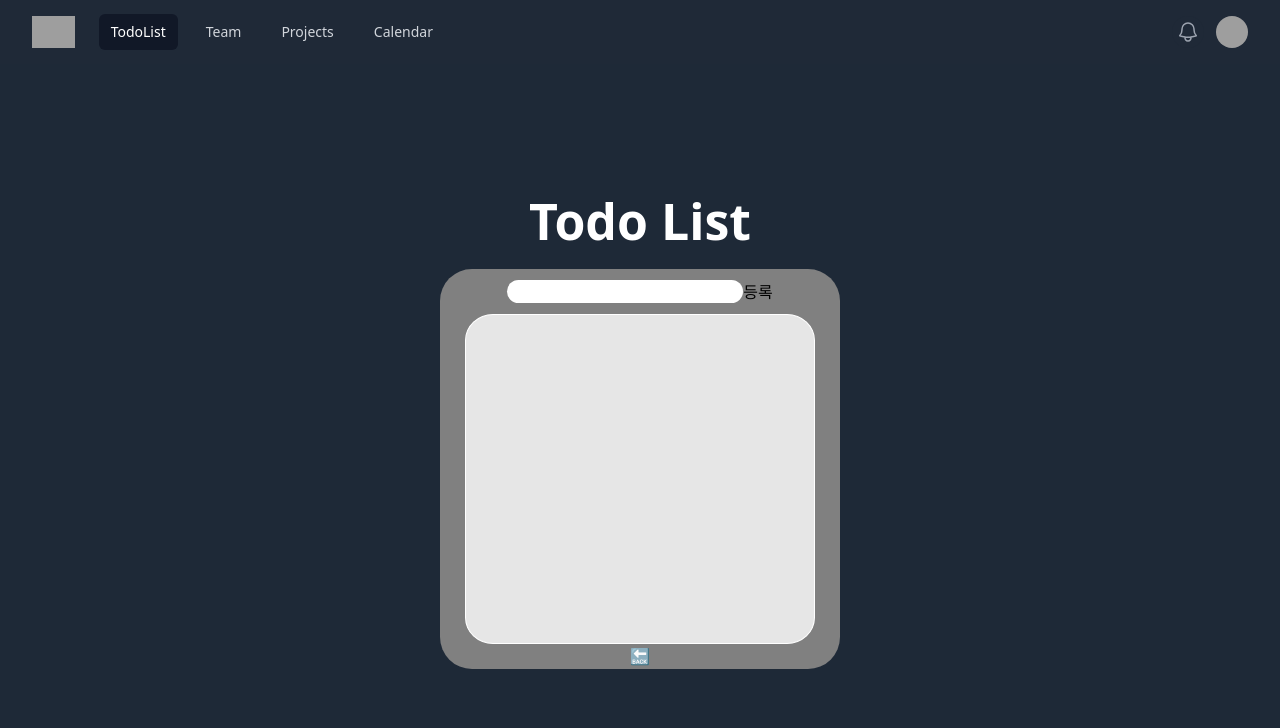
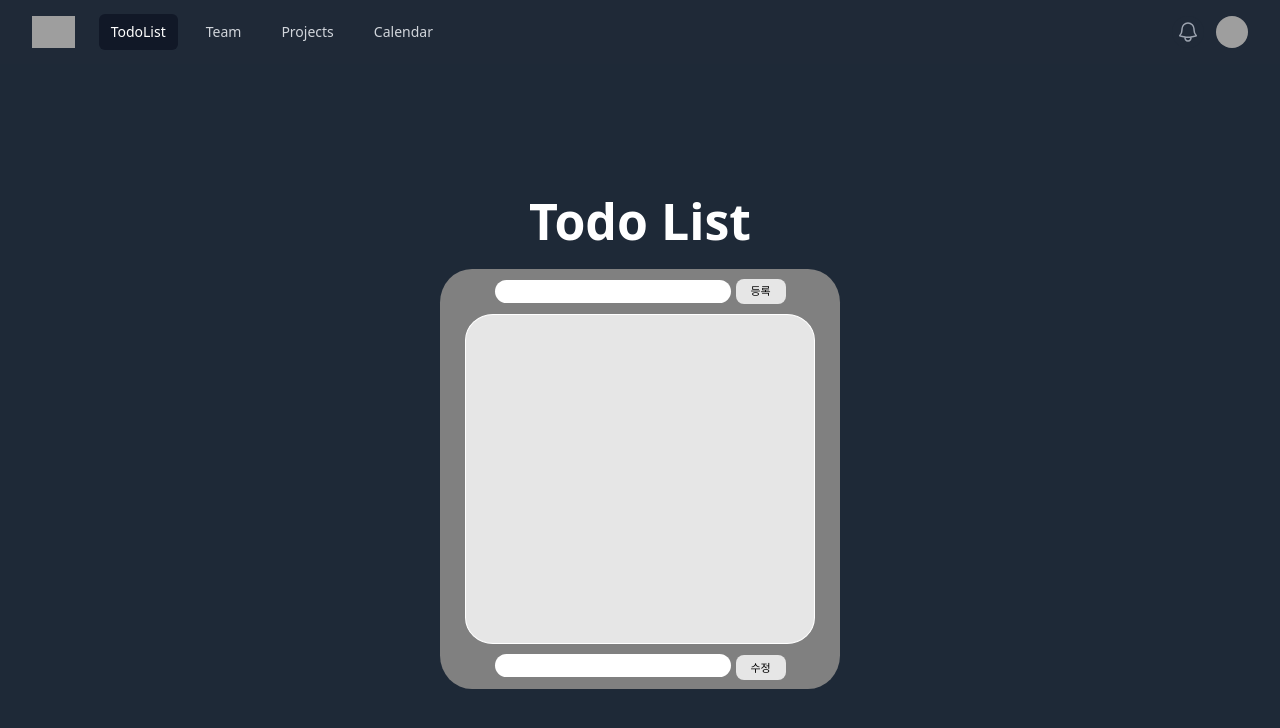
Before and after one commit to jdasol406/mobile_survey_project, a React (Vite) app: page / in a window 1280 px wide. Shown: the top 728 px of the page. Built offline with nearby package versions, Linux system fonts and the light colour scheme; grey boxes are pictures that could not be loaded.

Commit message:
20241021 TodoEnter, TodoArray component

```diff
--- a/src/components/Button.jsx
+++ /dev/null
@@ -1,9 +0,0 @@
-import './Todo.css';
-
-const Button = ({onClick, text}) => {
-  return (
-    <button onClick={onClick}>{text}</button>
-  )
-}
-
-export default Button;
--- a/src/components/Todo.css
+++ b/src/components/Todo.css
@@ -16,7 +16,7 @@
 
 #todo-list {
   width: 400px;
-  height: 400px;
+  height: 420px;
   align-items:center;
   background-color: gray;
   border-radius: 8%;
@@ -53,8 +53,8 @@
   height: 25px;
   font-size: 11px;
   margin-left: 5px;
+  border-radius: 8px;
   background-color: #e6e6e6;
-  border-radius: 8px;
 }
 
 ul {
@@ -93,7 +93,6 @@ li {
 }
 
 #update-btn {
-  display: none;
   width: 50px;
   height: 25px;
   font-size: 11px;
@@ -103,13 +102,18 @@ li {
 }
 
 #back-btn {
-  width: 25px;
-  height: 17px;
+  width: 45px;
+  height: 25px;
   font-size: 11px;
-  margin: 1px 11px 5px 15px;
-  display: flex;
-  align-items: center;
+  margin-left: 5px;
   background-color: #e6e6e6;
-  justify-content: center;
   border-radius: 8px;
 }
+
+#update-input {
+  width: 236px;
+  height: 23px;
+  border-radius: 15px;
+  border: 0px;
+  margin-top: 10px
+}
--- /dev/null
+++ b/src/components/TodoArray.jsx
@@ -0,0 +1,65 @@
+import { useState } from 'react';
+
+const TodoArray = ({input, setInput, todos, setTodos}) => {
+  const [input2, setInput2] = useState('');
+  const [currentIndex, setCurrentIndex] = useState();
+
+  const inputChange2 = (e) => {
+    setInput2(e.target.value);
+  };
+
+  const updateFunk = (e) => {
+    const trimmedText = e.currentTarget.textContent.trim();
+    const editText = trimmedText.slice(0, -2);
+
+    setInput2(editText);
+
+    const todoIndex = e.currentTarget.dataset.index;
+    setCurrentIndex(todoIndex);
+  };
+
+  const updateTodo = () => {
+    if (currentIndex !== null) {
+
+      const newTodos = [...todos];
+      newTodos[currentIndex] = input2
+      setTodos(newTodos);
+
+      setInput2('');
+      setCurrentIndex(null);
+    }
+  };
+
+  const deleteTodo = (index, e) => {
+    e.stopPropagation();
+
+    const newTodos = todos.filter((_, todoIndex) => todoIndex !== index);
+    setTodos(newTodos);
+
+    setInput('');
+  };
+
+  return (
+    <>
+      <div>
+      <div id='list'>
+          <ul>
+            {todos.map((todo, index) => (
+              <li data-index={index} onClick={updateFunk} key={index}>
+                {todo}
+                <button id='delete-btn' onClick={(e) => deleteTodo(index, e)}>삭제</button>
+              </li>
+            ))}
+          </ul>
+        </div>
+
+        <div>
+          <input value={input2} onChange={inputChange2} id='update-input'/>
+          <button id='update-btn' onClick={updateTodo}>수정</button>
+        </div>
+      </div>
+    </>
+  )
+}
+
+export default TodoArray;
--- /dev/null
+++ b/src/components/TodoEnter.jsx
@@ -0,0 +1,23 @@
+import './Todo.css';
+
+const TodoEnter = ({input, setInput, todos, setTodos}) => {
+  const inputChange = (e) => {
+    setInput(e.target.value);
+  };
+
+  const addTodo = () => {
+    if (input.trim() !== '') {
+      setTodos([...todos, input]);
+      setInput('');
+    }
+  };
+
+  return (
+    <>
+      <input value={input} onChange={inputChange} id='list-input' />
+      <button id='regiter-btn' onClick={addTodo}>등록</button>
+    </>
+  )
+}
+
+export default TodoEnter;
--- a/src/components/TodoList.jsx
+++ b/src/components/TodoList.jsx
@@ -1,72 +1,11 @@
-import { useState, useRef } from 'react';
+import { useState } from 'react';
 import './Todo.css';
-import Input from './input';
-import Button from './Button';
+import TodoArray from './TodoArray';
+import TodoEnter from './TodoEnter';
 
 function Todolist() {
   const [input, setInput] = useState('');
   const [todos, setTodos] = useState([]);
-  const updateButtonRef = useRef(null);
-  const [currentIndex, setCurrentIndex] = useState();
-
-  const updateBtnFunk = (displayStyle) => {
-    if (updateButtonRef.current) {
-      updateButtonRef.current.style.display = displayStyle;
-    }
-  }
-
-  const addTodo = () => {
-    if (input.trim() !== '') {
-      setTodos([...todos, input]);
-      setInput('');
-    }
-    updateBtnFunk("none");
-  };
-
-  const updateFunk = (e) => {
-    const trimmedText = e.currentTarget.textContent.trim();
-    const editText = trimmedText.slice(0, -2);
-
-    setInput(editText);
-
-    const todoIndex = e.currentTarget.dataset.index;
-    setCurrentIndex(todoIndex);
-
-    updateBtnFunk("block");
-
-  };
-
-  const updateTodo = () => {
-    if (currentIndex !== null) {
-
-      const newTodos = [...todos];
-      newTodos[currentIndex] = input
-      setTodos(newTodos);
-
-      setInput('');
-      setCurrentIndex(null);
-    }
-
-    updateBtnFunk("none");
-  };
-
-  const deleteTodo = (index, e) => {
-    e.stopPropagation();
-
-    const newTodos = todos.filter((_, todoIndex) => todoIndex !== index);
-    setTodos(newTodos);
-
-    updateBtnFunk("none");
-    setInput('');
-  };
-
-  const backBtn = () => {
-    setInput('');
-    setCurrentIndex(null);
-
-    updateBtnFunk("none");
-  }
-
 
   return (
     <>
@@ -74,24 +13,11 @@ function Todolist() {
       <h1 id='h1-todo'>Todo List</h1>
       <div id='todo-list'>
         <div id='write-div'>
-          {/* <input value={input} onChange={inputChange} id='list-input' /> */}
-          <Input id='list-input' input={input} setInput={setInput} />
-          {/* <button id='regiter-btn' onClick={addTodo}>등록</button> */}
-          <Button onClick={addTodo} text="등록"/>
-          <button id='update-btn' onClick={updateTodo} ref={updateButtonRef}>수정</button>
+          <TodoEnter input={input} setInput={setInput} todos={todos} setTodos={setTodos} />
         </div>
-        <div id='list'>
-          <ul>
-            {todos.map((todo, index) => (
-              <li data-index={index} onClick={updateFunk} key={index}>
-                {todo}
-                <button id='delete-btn' onClick={(e) => deleteTodo(index, e)}>삭제</button>
-              </li>
-            ))}
-          </ul>
+        <div>
+          <TodoArray input={input} setInput={setInput} todos={todos} setTodos={setTodos} />
         </div>
-        {/* <button id='back-btn' onClick={backBtn}> 🔙 </button> */}
-        <Button onClick={backBtn} text="🔙"/>
       </div>
     </div>
     </>
```
